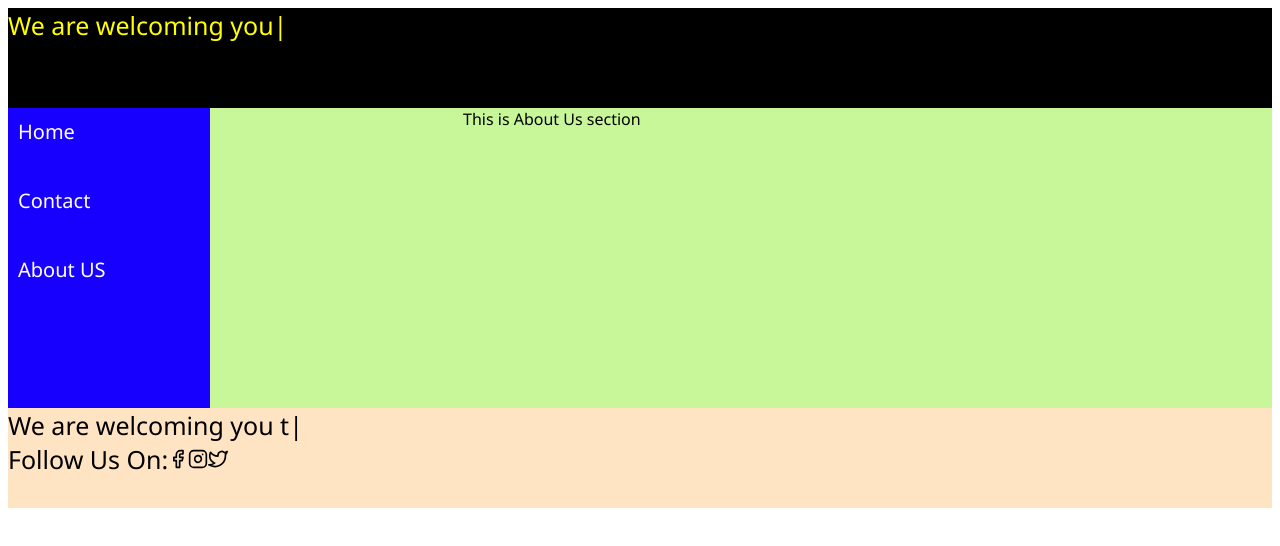
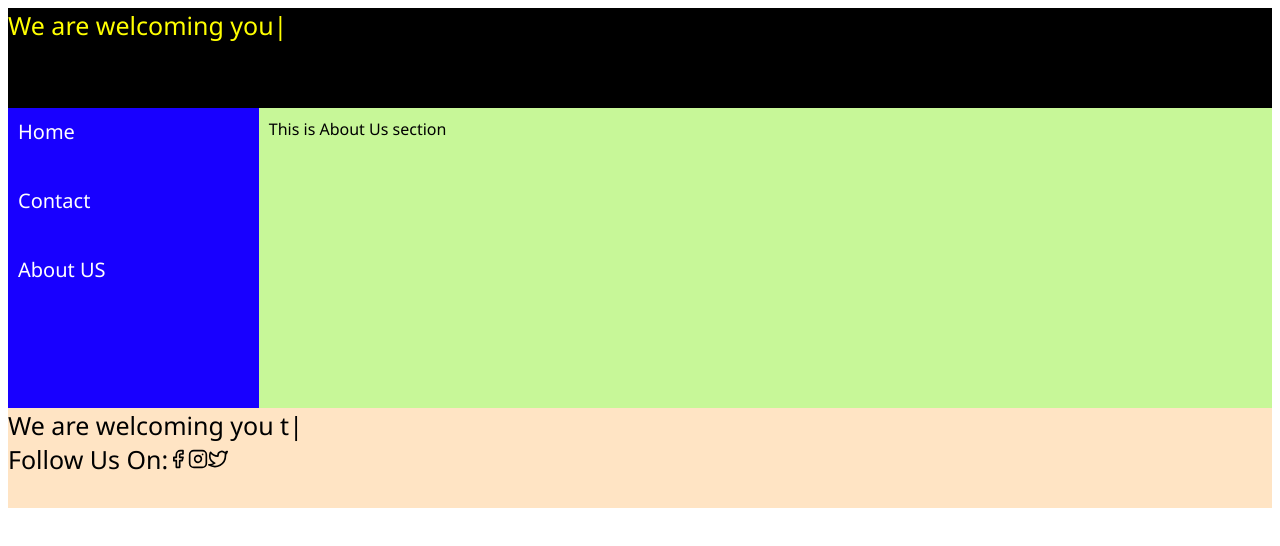
Before and after one commit to Alexisraj/singlepageappLatest, a React (Create React App) app: page /about in a window 1280 px wide. Shown: the top 546 px of the page. Built offline with nearby package versions, Linux system fonts and the light colour scheme.

Commit message:
latest structure

```diff
--- a/src/App.js
+++ b/src/App.js
@@ -1,7 +1,7 @@
 
 import './App.css';
 import  Header from '../src/header/header';
-import LeftMenu from './leftMenu/leftMenu';
+import Body from './body/body';
 import Footer from './footer/footer';
 
 function App() {
@@ -9,8 +9,7 @@ function App() {
     <div >
       <Header />
 
-
-      <LeftMenu />
+      <Body />
 
       <Footer />
 
--- a/src/leftMenu/leftmenu.css
+++ b/src/body/body.css
@@ -15,9 +15,9 @@
   color: azure;
 }
 .content {
-  padding-left: 20%;
   width: 80%;
   background-color: rgb(199, 247, 152);
+  padding: 10px 0 0 10px;
 }
 
 .body {
--- a/src/leftMenu/leftMenu.js
+++ b/src/body/body.js
@@ -1,4 +1,4 @@
-import './leftmenu.css'
+import './body.css'
 import HomePage from '../section/homepage';
 import Contact from '../section/contact';
 import AboutUs from '../section/aboutus';
@@ -23,8 +23,8 @@ function LeftMenu(){
             <div className="content">
                 <Switch>
                     <Route exact path="/"><HomePage /></Route>
-                    <Route exact path="/contact"><Contact /></Route>
-                    <Route exact path="/about"><AboutUs /></Route>
+                    <Route  exact path="/contact"><Contact /></Route>
+                    <Route  exact path="/about"><AboutUs /></Route>
                 </Switch>
             </div>
         </Router>
```
